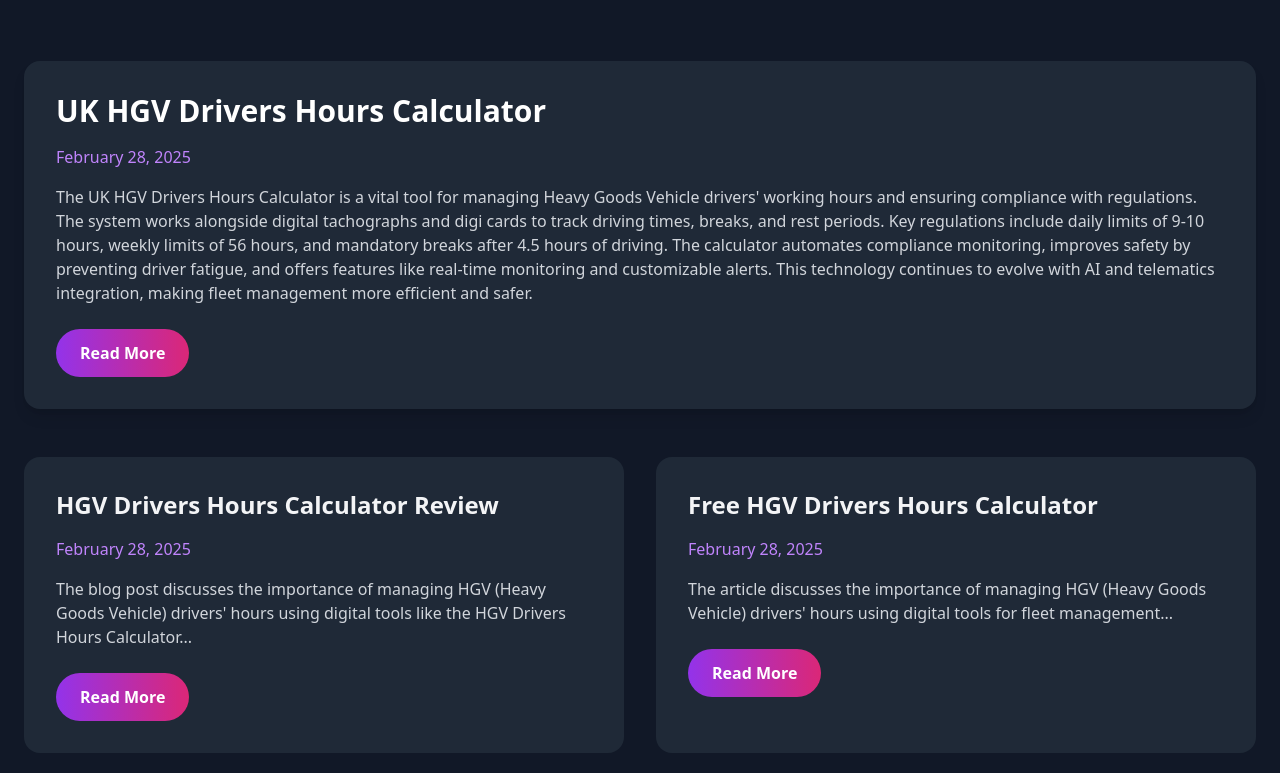
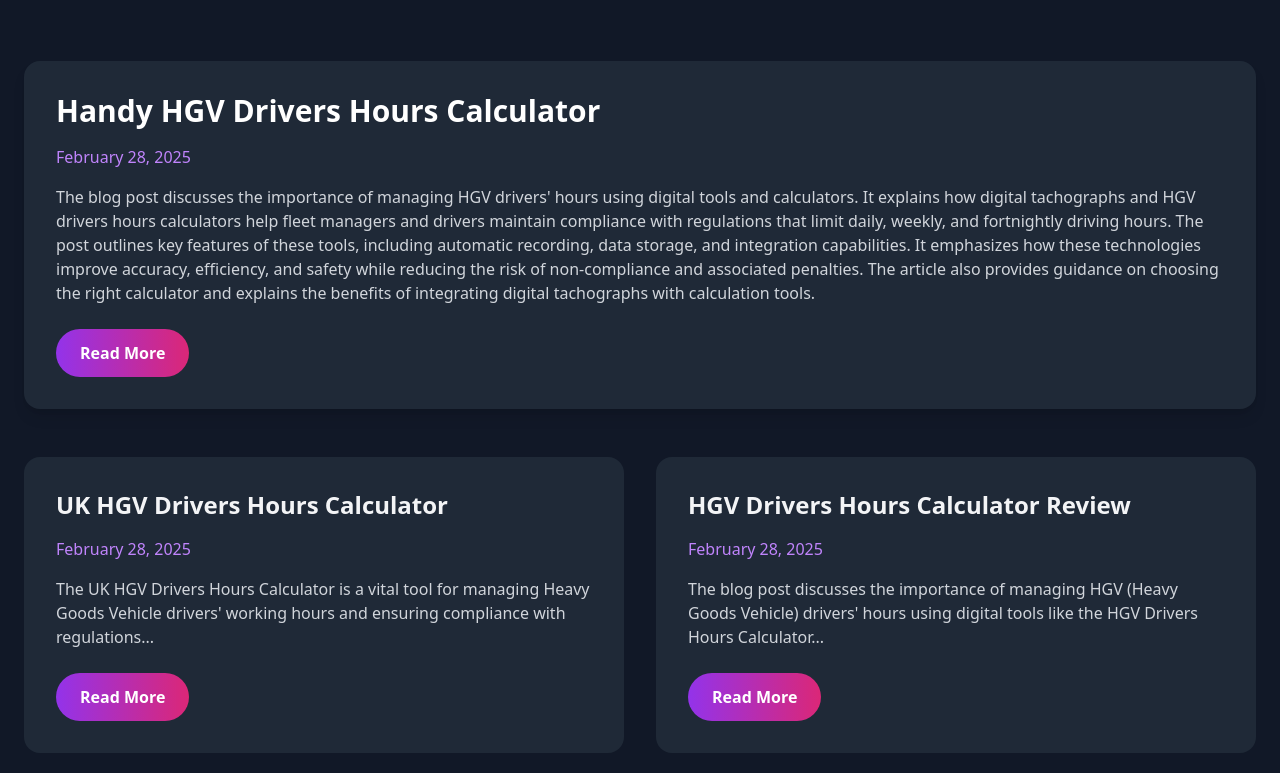
Before and after one commit to windwardboy/the-ultimate-hgv-drivers--hours-calculator-2025-02-28-0sopu, a plain HTML site: page blog.html in a window 1280 px wide. Shown: the part 387-1160 px from the top of the page. Drawn offline with nearby package versions, Linux system fonts and the light colour scheme.

Commit message:
Update blog listing with handy-hgv-drivers-hours-calculator-20250228-y16.html

```diff
--- a/blog.html
+++ b/blog.html
@@ -36,12 +36,12 @@
 
                 <!-- Featured Post -->
                 <div class="bg-gray-800 rounded-2xl p-8 mb-12 shadow-lg hover:shadow-purple-500/25 transition-all duration-300">
-                    <h2 class="text-3xl font-bold mb-4 text-white">UK HGV Drivers Hours Calculator</h2>
+                    <h2 class="text-3xl font-bold mb-4 text-white">Handy HGV Drivers Hours Calculator</h2>
                     <div class="text-purple-400 mb-4">February 28, 2025</div>
                     <p class="text-gray-300 mb-6">
-                        The UK HGV Drivers Hours Calculator is a vital tool for managing Heavy Goods Vehicle drivers' working hours and ensuring compliance with regulations. The system works alongside digital tachographs and digi cards to track driving times, breaks, and rest periods. Key regulations include daily limits of 9-10 hours, weekly limits of 56 hours, and mandatory breaks after 4.5 hours of driving. The calculator automates compliance monitoring, improves safety by preventing driver fatigue, and offers features like real-time monitoring and customizable alerts. This technology continues to evolve with AI and telematics integration, making fleet management more efficient and safer.
+                        The blog post discusses the importance of managing HGV drivers' hours using digital tools and calculators. It explains how digital tachographs and HGV drivers hours calculators help fleet managers and drivers maintain compliance with regulations that limit daily, weekly, and fortnightly driving hours. The post outlines key features of these tools, including automatic recording, data storage, and integration capabilities. It emphasizes how these technologies improve accuracy, efficiency, and safety while reducing the risk of non-compliance and associated penalties. The article also provides guidance on choosing the right calculator and explains the benefits of integrating digital tachographs with calculation tools.
                     </p>
-                    <a href="https://windwardboy.github.io/the-ultimate-hgv-drivers--hours-calculator-2025-02-28-0sopu/blog/uk-hgv-drivers-hours-calculator-20250228-1bd.html" class="inline-block bg-gradient-to-r from-purple-600 to-pink-600 px-6 py-3 rounded-full text-white font-semibold hover:scale-105 transition-transform duration-300">
+                    <a href="https://windwardboy.github.io/the-ultimate-hgv-drivers--hours-calculator-2025-02-28-0sopu/blog/handy-hgv-drivers-hours-calculator-20250228-y16.html" class="inline-block bg-gradient-to-r from-purple-600 to-pink-600 px-6 py-3 rounded-full text-white font-semibold hover:scale-105 transition-transform duration-300">
                         Read More
                     </a>
                 </div>
@@ -49,18 +49,18 @@
                 <!-- Previous Posts -->
                 <div class="grid grid-cols-1 md:grid-cols-2 gap-8">
                     <div class="bg-gray-800 rounded-2xl p-8">
+                        <h3 class="text-2xl font-bold mb-4">UK HGV Drivers Hours Calculator</h3>
+                        <div class="text-purple-400 mb-4">February 28, 2025</div>
+                        <p class="text-gray-300 mb-6">The UK HGV Drivers Hours Calculator is a vital tool for managing Heavy Goods Vehicle drivers' working hours and ensuring compliance with regulations...</p>
+                        <a href="https://windwardboy.github.io/the-ultimate-hgv-drivers--hours-calculator-2025-02-28-0sopu/blog/uk-hgv-drivers-hours-calculator-20250228-1bd.html" class="inline-block bg-gradient-to-r from-purple-600 to-pink-600 px-6 py-3 rounded-full text-white font-semibold hover:scale-105 transition-transform duration-300">
+                            Read More
+                        </a>
+                    </div>
+                    <div class="bg-gray-800 rounded-2xl p-8">
                         <h3 class="text-2xl font-bold mb-4">HGV Drivers Hours Calculator Review</h3>
                         <div class="text-purple-400 mb-4">February 28, 2025</div>
                         <p class="text-gray-300 mb-6">The blog post discusses the importance of managing HGV (Heavy Goods Vehicle) drivers' hours using digital tools like the HGV Drivers Hours Calculator...</p>
                         <a href="https://windwardboy.github.io/the-ultimate-hgv-drivers--hours-calculator-2025-02-28-0sopu/blog/hgv-drivers-hours-calculator-review-20250228-j1b.html" class="inline-block bg-gradient-to-r from-purple-600 to-pink-600 px-6 py-3 rounded-full text-white font-semibold hover:scale-105 transition-transform duration-300">
-                            Read More
-                        </a>
-                    </div>
-                    <div class="bg-gray-800 rounded-2xl p-8">
-                        <h3 class="text-2xl font-bold mb-4">Free HGV Drivers Hours Calculator</h3>
-                        <div class="text-purple-400 mb-4">February 28, 2025</div>
-                        <p class="text-gray-300 mb-6">The article discusses the importance of managing HGV (Heavy Goods Vehicle) drivers' hours using digital tools for fleet management...</p>
-                        <a href="https://windwardboy.github.io/the-ultimate-hgv-drivers--hours-calculator-2025-02-28-0sopu/blog/free-hgv-drivers-hours-calculator-20250228-yq7.html" class="inline-block bg-gradient-to-r from-purple-600 to-pink-600 px-6 py-3 rounded-full text-white font-semibold hover:scale-105 transition-transform duration-300">
                             Read More
                         </a>
                     </div>
```
